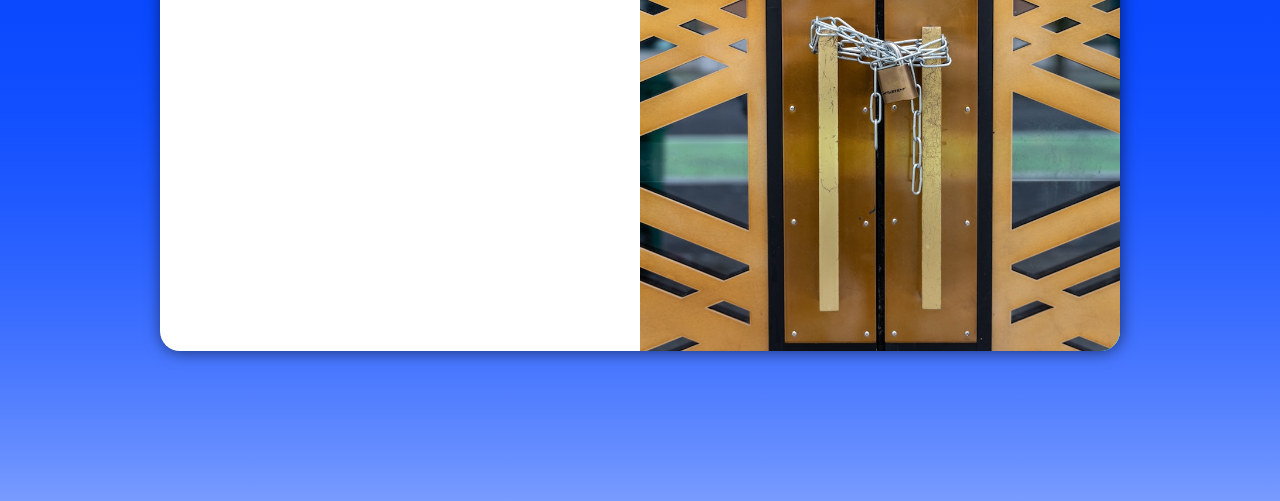
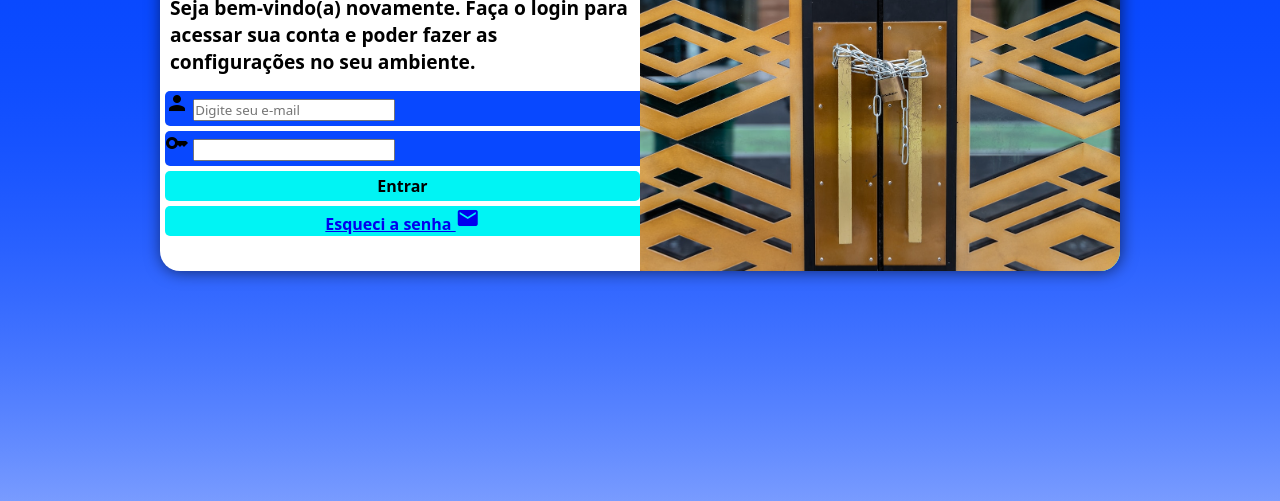
Before and after one commit to fabi0ribeir0/projeto-login, a plain HTML site: page index.html in a window 1280 px wide. Shown: the part 299-800 px from the top of the page. Drawn offline with Linux system fonts and the light colour scheme.

Commit message:
atualizado

```diff
--- a/estilos/media-query.css
+++ b/estilos/media-query.css
@@ -7,6 +7,7 @@
 
     section#login {
         width: 80vw;
+        height: 320px;
     }
 
     section#login > div#imagem {
@@ -18,7 +19,28 @@
     #formulario {
         float: right;
         width: 65%;
+        display: block;
     }
+
+    div#formulario > h1 {
+        font-size: 2em;
+        display: block;
+    }
+
+    div#formulario > p {
+        font-size: 1.2em;
+        font-weight: bold;
+    }
+
+    #cont {
+        margin-top: 160px;
+    }
+
+    form input[type=submit] {
+        width: 65%;
+        margin-top: 5px;
+    }
+
 }
 
 @media screen and (min-width: 993px) {
@@ -28,6 +50,8 @@
 
     section#login {
         width: 960px;
+        height: 340px;
+
     }
 
     section#login > div#imagem {
@@ -41,4 +65,21 @@
         width: 50%;
     }
 
+    #cont {
+        margin-top: 160px;
+    }
+
+    div#formulario > h1 {
+        font-size: 2em;
+    }
+
+    div#formulario > p {
+        font-size: 1.2em;
+        font-weight: bold;
+    }
+
+    form input[type=submit] {
+        width: 50%;
+        margin-top: 5px;
+    }
 }
--- a/estilos/style.css
+++ b/estilos/style.css
@@ -32,7 +32,7 @@ main {
     left: 50%;
     transform: translate(-50%, -50%);
     background-color: white;
-    width: 250px;
+    width: 260px;
     height: 500px;
     border-radius: 20px;
     overflow: hidden;
@@ -49,7 +49,68 @@ div#imagem {
     height: 200px;
 }
 
+form {
+    margin: 0px 5px;
+}
+
+form > div.campo {
+    background-color: #0848FF;
+    border-radius: 5px;
+    margin: 5px 0px;
+    padding-bottom: 5px;
+}
+
+.campo label {
+    display: none;
+}
+
 div#formulario {
     display: block;
     padding: 10px;
 }
+
+div#formulario > h1 {
+    text-align: center;
+    margin-bottom: 10px;
+}
+
+div#formulario > p {
+    font-size: 0.8em;
+}
+
+
+form input[type=submit] {
+    display: block;
+    font-size: 1em;
+    width: 100%;
+    height: 30px;
+    background-color: #00F4F4;
+    border: none;
+    font-weight: bold;
+    border-radius: 5px;
+    margin-top: 5px;
+}
+
+form input[type=submit]:hover {
+    background-color: #011313;
+    color: #00F4F4;
+}
+
+form a.botao {
+    display: block;
+    text-align: center;
+    font-size: 1em;
+    width: 100%;
+    height: 30px;
+    background-color: #00F4F4;
+    border: none;
+    font-weight: bold;
+    border-radius: 5px;
+    margin-top: 5px;
+
+}
+
+form a.botao:hover {
+    background-color: #011313;
+    color: #00F4F4;
+}
--- a/index.html
+++ b/index.html
@@ -7,6 +7,7 @@
     <title>Login</title>
     <link rel="stylesheet" href="estilos/style.css">
     <link rel="stylesheet" href="estilos/media-query.css">
+    <link href="https://fonts.googleapis.com/icon?family=Material+Icons" rel="stylesheet">
 </head>
 <body>
     <main>
@@ -18,16 +19,24 @@
                 <h1>Login</h1>
                 <p>Seja bem-vindo(a) novamente. Faça o login para acessar sua conta e poder fazer as configurações no seu ambiente.</p>
             </div>
-            <form style="display: none;" action="login.php" method="post">
-                <div>
-                    <label for="ilog">Login</label>
-                    <input type="text" name="log" id="ilog" minlength="5" required>
-                </div>
-                <div>
-                    <label for="ipass">Senha</label>
-                    <input type="password" name="pass" id="ipass" minlength="8" maxlength="12" required>
-                </div>
-            </form>
+            <div id="cont">
+                <form action="login.php" method="post" autocomplete="on">
+                    <div class="campo">
+                        <span class="material-icons">person</span>
+                        <input type="email" name="log" id="ilog" minlength="8" required placeholder="Digite seu e-mail" autocomplete="email">
+                        <label for="ilog">Login</label>
+                    </div>
+                    <div class="campo">
+                        <span class="material-icons">key</span>
+                        <input type="password" name="pass" id="ipass" minlength="8" maxlength="12" required autocomplete="current-password">
+                        <label for="ipass">Senha</label>
+                    </div>
+                    <div>
+                        <input type="submit" value="Entrar">
+                        <a class="botao" href="esqueci.html">Esqueci a senha <i class="material-icons">mail</i></a>
+                    </div>
+                </form>
+            </div>
         </section>
     </main>
 </body>
```
